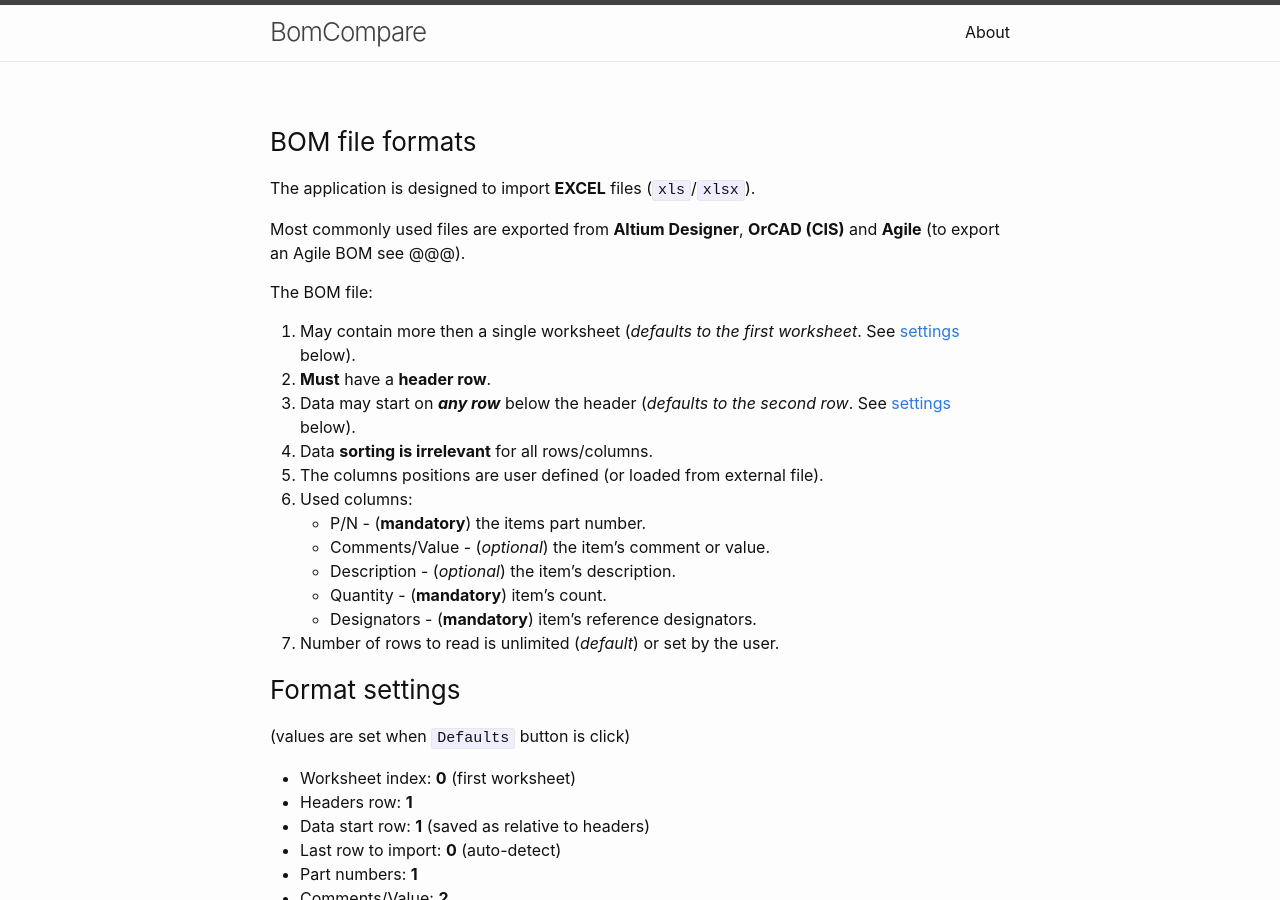
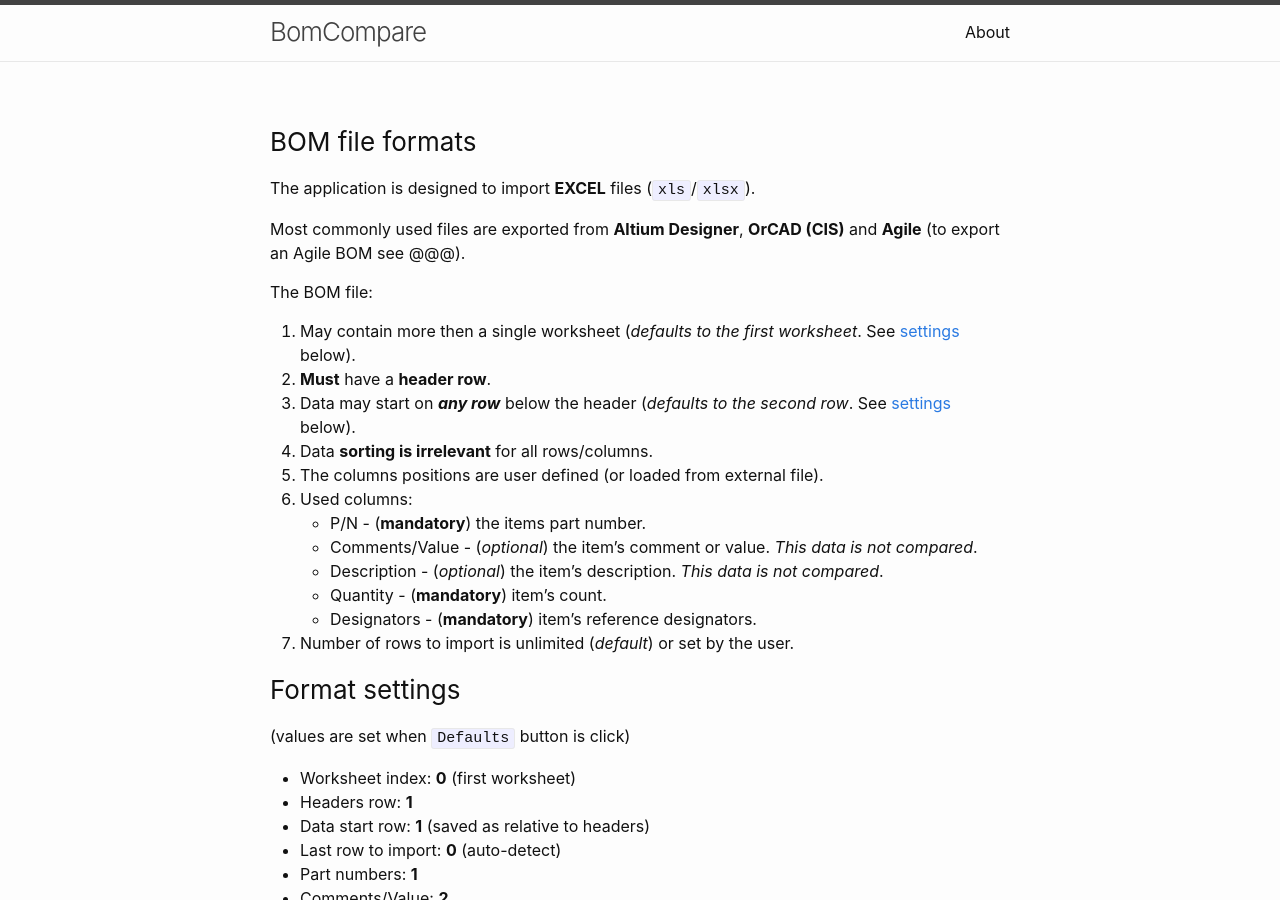
Before and after one commit to UzielProjects/BomCompare, a Jekyll site: the page built from details.md, in a window 1280 px wide and 900 px high. Built offline with Jekyll 4.4.1, drawn with Linux system fonts in a browser that asks for light colours.

Commit message:
Update minima

```diff
--- a/Gemfile
+++ b/Gemfile
@@ -9,7 +9,7 @@ source "https://rubygems.org"
 # Happy Jekylling!
 gem "jekyll", "~> 4.2.1"
 # This is the default theme for new Jekyll sites. You may change this to anything you like.
-gem "minima", "~> 2.5"
+# gem "minima", "~> 2.5"
 # If you want to use GitHub Pages, remove the "gem "jekyll"" above and
 # uncomment the line below. To upgrade, run `bundle update github-pages`.
 # gem "github-pages", group: :jekyll_plugins
--- a/_config.yml
+++ b/_config.yml
@@ -28,7 +28,7 @@ url: "https://uzielprojects.github.io" # the base hostname & protocol for your s
 github_username: uzielprojects
 
 # Build settings
-theme: minima
+# theme: minima
 plugins:
   - jekyll-feed
 # Exclude from processing.
--- a/details.md
+++ b/details.md
@@ -17,11 +17,11 @@ The BOM file:
 5. The columns positions are user defined (or loaded from external file).
 6. Used columns:
    - P/N - (**mandatory**) the items part number.
-   - Comments/Value - (_optional_) the item's comment or value.
-   - Description - (_optional_) the item's description.
+   - Comments/Value - (_optional_) the item's comment or value. _This data is not compared_.
+   - Description - (_optional_) the item's description. _This data is not compared_.
    - Quantity - (**mandatory**) item's count.
    - Designators - (**mandatory**) item's reference designators.
-7. Number of rows to read is unlimited (_default_) or set by the user.
+7. Number of rows to import is unlimited (_default_) or set by the user.
 
 ### Format settings
 
```
Also changed, not shown: _posts/2021-12-29-welcome-to-bomcompare.md (+1 -1 lines), how-to.md (+3 -3 lines).
